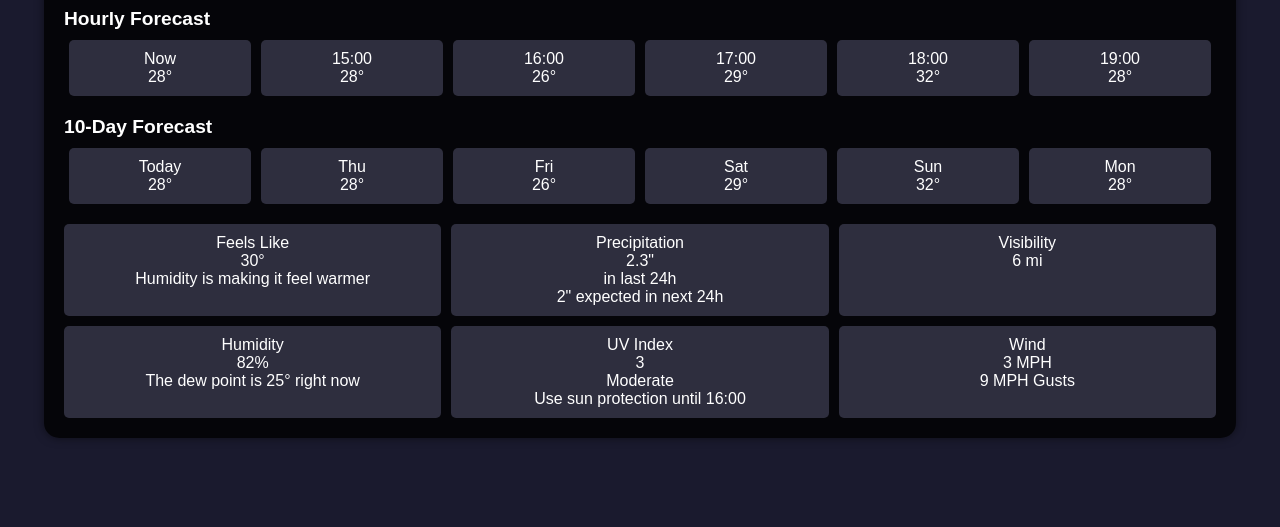
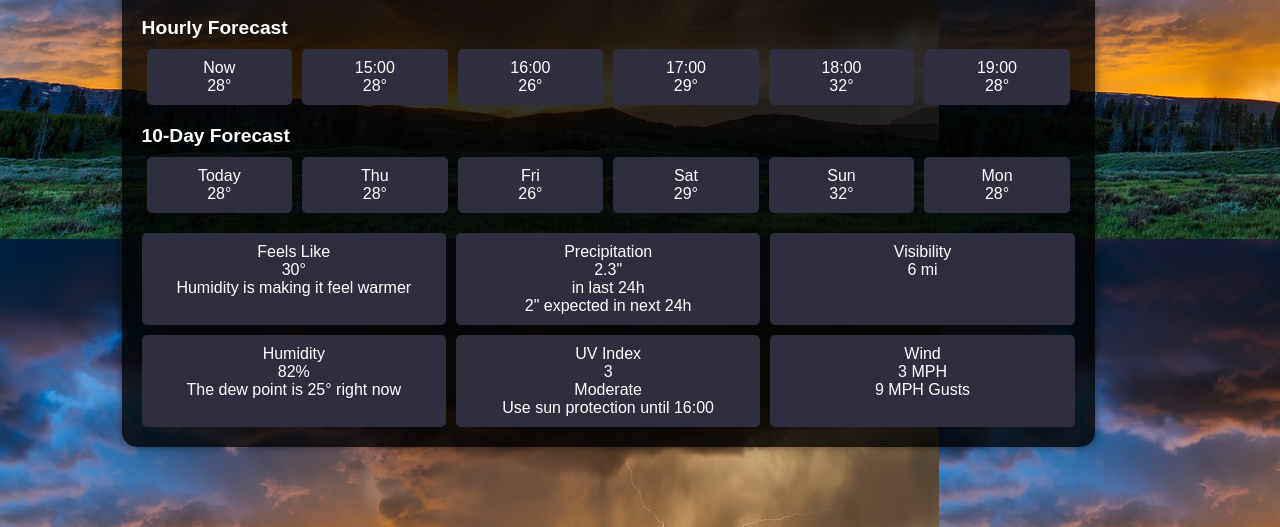
Before and after one commit to Thushara1020/Wether_app, a plain HTML site: page index.html in a window 1280 px wide. Shown: the part 273-800 px from the top of the page. Drawn offline with Linux system fonts and the light colour scheme.

Commit message:
Add_Backgroung_img

```diff
--- a/assect/style.css
+++ b/assect/style.css
@@ -1,5 +1,5 @@
 body {
-    background: #1a1a2e;
+    background-image: url(/assect/background\ img.png);
     color: #fff;
     font-family: Arial, sans-serif;
     display: flex;
--- a/index.html
+++ b/index.html
@@ -6,7 +6,7 @@
     <title>Weather Dashboard</title>
     <link rel="stylesheet" href="/assect/style.css">
 </head>
-<body>
+<body">
     <div class="weather-container">
         <div class="location">Pannipitiya</div>
         <div class="current-weather">
```
Also changed, not shown: assect/background img.png (added).
